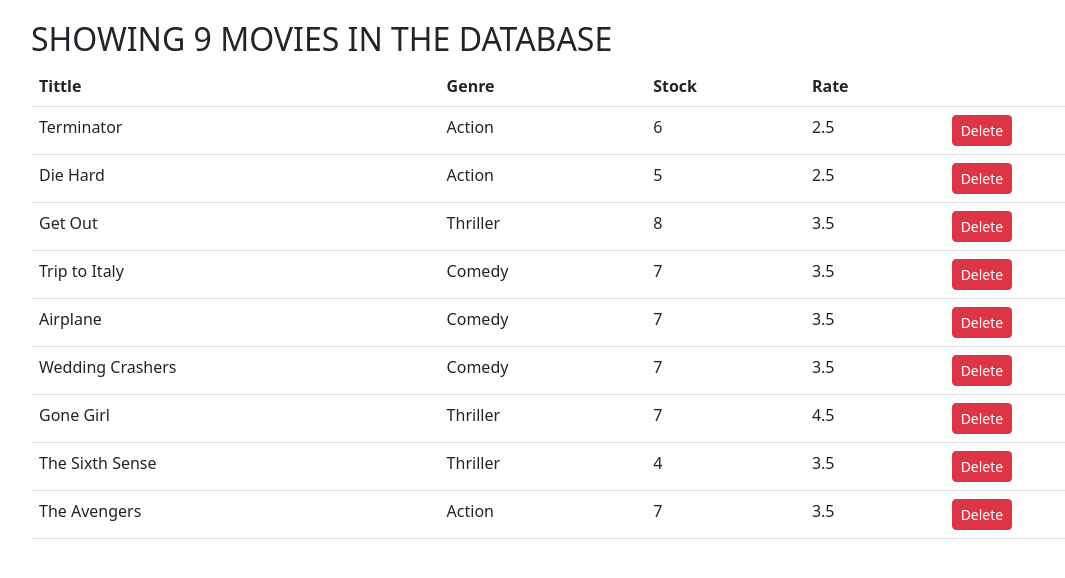
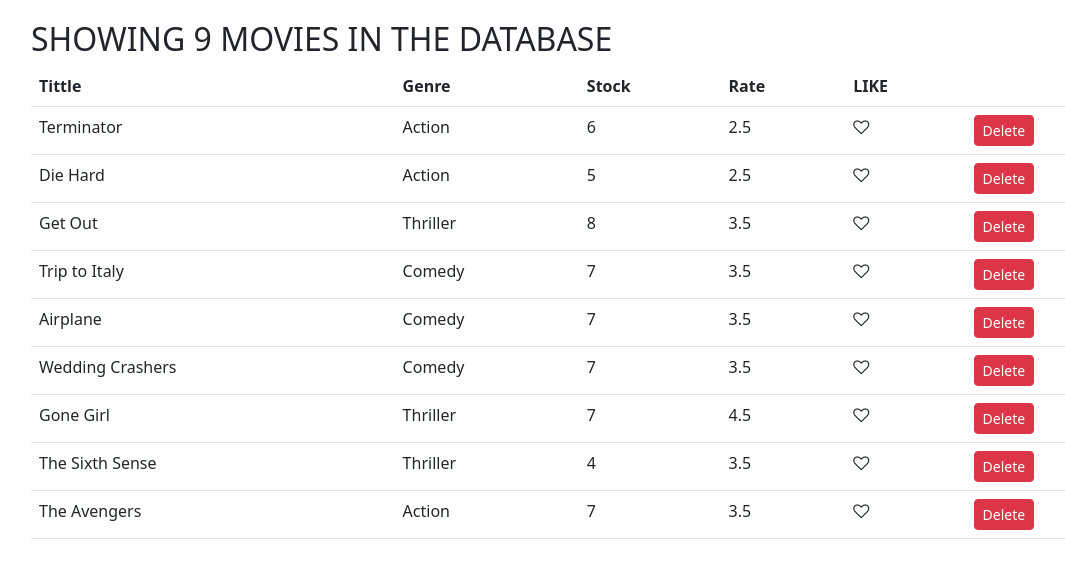
Before and after one commit to maniplek/Movies-React-App, a React (Create React App) app: page / in a window 1280 px wide. Shown: the top 578 px of the page, without its empty margins (51-1116 px from the left). Built offline with nearby package versions, Linux system fonts and the light colour scheme.

Commit message:
added like component

```diff
--- a/src/components/Movies.jsx
+++ b/src/components/Movies.jsx
@@ -1,5 +1,6 @@
 import { Component } from "react";
 import { getMovies } from "../services/fakeMovieService";
+import Like from "./common/Like";
 
 class Movies extends Component {
   state = {
@@ -9,6 +10,13 @@ class Movies extends Component {
     // we are going to create valiable we pass all the movies we have in state except movie we have passed
     const movies = this.state.movies.filter((m) => m._id !== movie._id);
     this.setState({ movies }); //we are wrapping our state with new obj
+  };
+  likeHandler = (movie) => {
+    const movies = [...this.state.movies];
+    const index = movies.indexOf(movie);
+    movies[index] = { ...movies[index] };
+    movies[index].liked = !movies[index].liked;
+    this.setState({ movies })
   };
   render() {
     const { length: movieNumber } = this.state.movies;
@@ -31,6 +39,7 @@ class Movies extends Component {
               <th>Genre</th>
               <th>Stock</th>
               <th>Rate</th>
+              <th>LIKE</th>
               <th></th>
             </tr>
           </thead>
@@ -41,6 +50,12 @@ class Movies extends Component {
                 <td>{movie.genre.name}</td>
                 <td>{movie.numberInStock}</td>
                 <td>{movie.dailyRentalRate}</td>
+                <td>
+                  <Like
+                    liked={movie.liked}
+                    onToggleLike={() => this.likeHandler(movie)}
+                  />
+                </td>
                 <td>
                   <button
                     onClick={() => this.deleteHandler(movie)}
--- /dev/null
+++ b/src/components/common/Like.jsx
@@ -0,0 +1,14 @@
+const Like = (props) => {
+  let classes = "fa fa-heart";
+  if (!props.liked) classes += "-o";
+  return (
+    <i
+      className={classes}
+      aria-hidden="true"
+      style={{ cursor: "pointer" }}
+      onClick={props.onToggleLike}
+    ></i>
+  );
+};
+
+export default Like;
--- a/src/services/fakeMovieService.js
+++ b/src/services/fakeMovieService.js
@@ -7,7 +7,8 @@ const movies = [
     genre: { _id: "5b21ca3eeb7f6fbccd471818", name: "Action" },
     numberInStock: 6,
     dailyRentalRate: 2.5,
-    publishDate: "2018-01-03T19:04:28.809Z"
+    publishDate: "2018-01-03T19:04:28.809Z",
+    liked:false
   },
   {
     _id: "5b21ca3eeb7f6fbccd471816",
```
